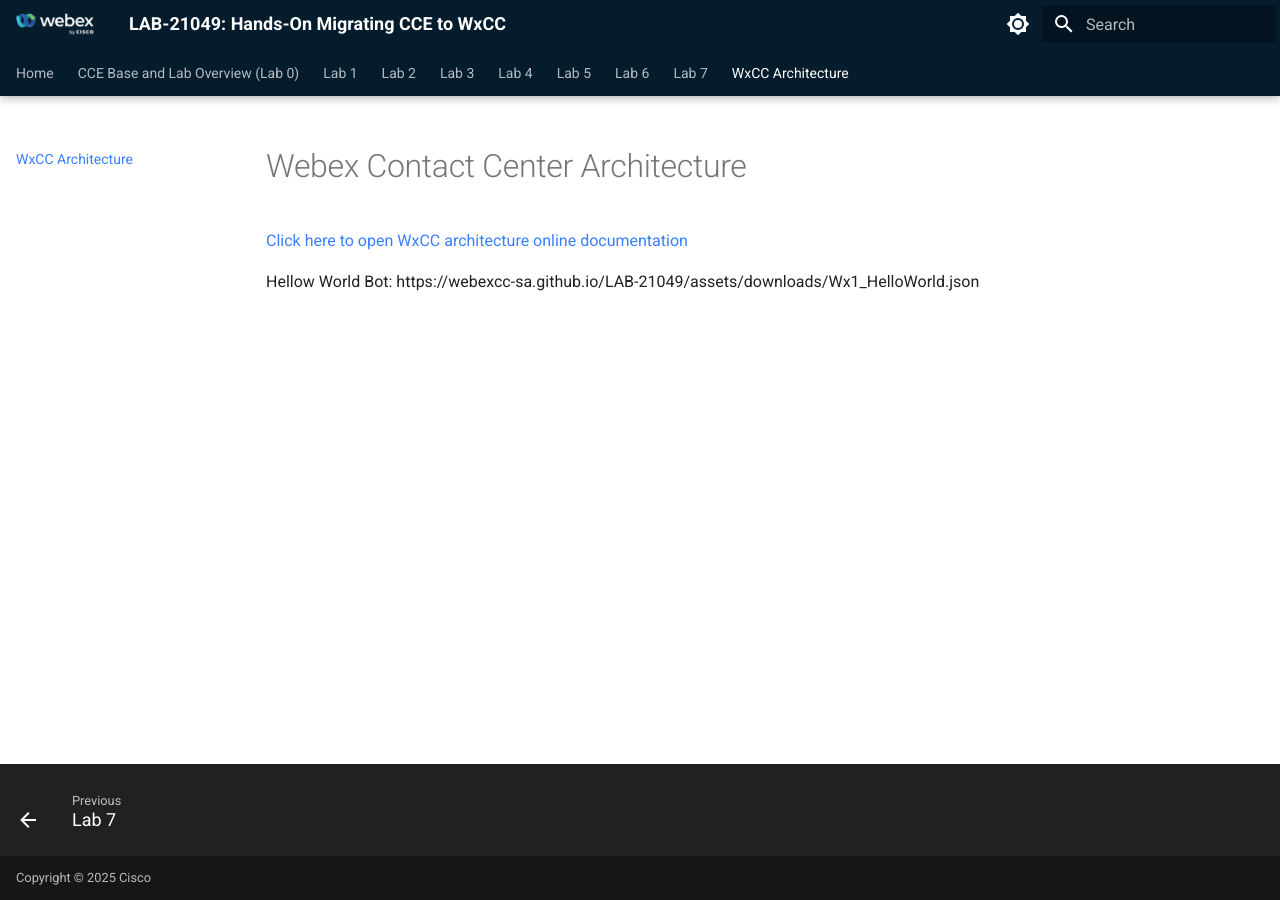
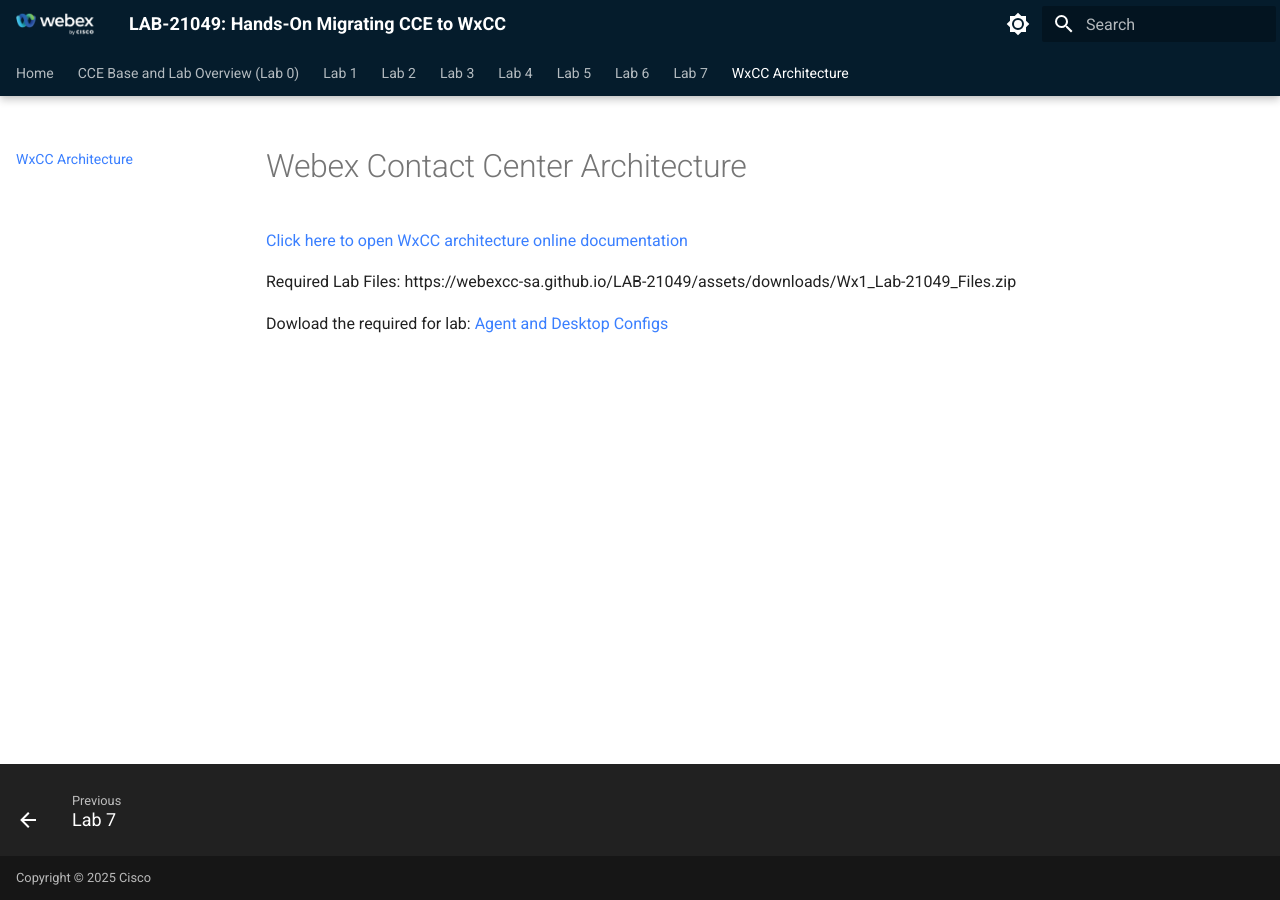
Before and after one commit to WebexCC-SA/LAB-21049, an MkDocs documentation site: the page built from docs/architecture.md, in a window 1280 px wide. Built offline with MkDocs 1.6.1 and Material for MkDocs 9.7.7, drawn with Linux system fonts in a browser that asks for light colours.

Commit message:
link test

```diff
--- a/docs/architecture.md
+++ b/docs/architecture.md
@@ -2,4 +2,6 @@
 
 <a href="https://help.webex.com/en-us/article/utqcm7/Webex-Contact-Center-Architecture" target="_blank" rel="noopener noreferrer">Click here to open WxCC architecture online documentation</a>
 
-Hellow World Bot: https://webexcc-sa.github.io/LAB-21049/assets/downloads/Wx1_HelloWorld.json
+Required Lab Files: https://webexcc-sa.github.io/LAB-21049/assets/downloads/Wx1_Lab-21049_Files.zip
+
+Dowload the required for lab: [Agent and Desktop Configs](./assets/downloads/Wx1_Lab-21049_Files.zip)
```
